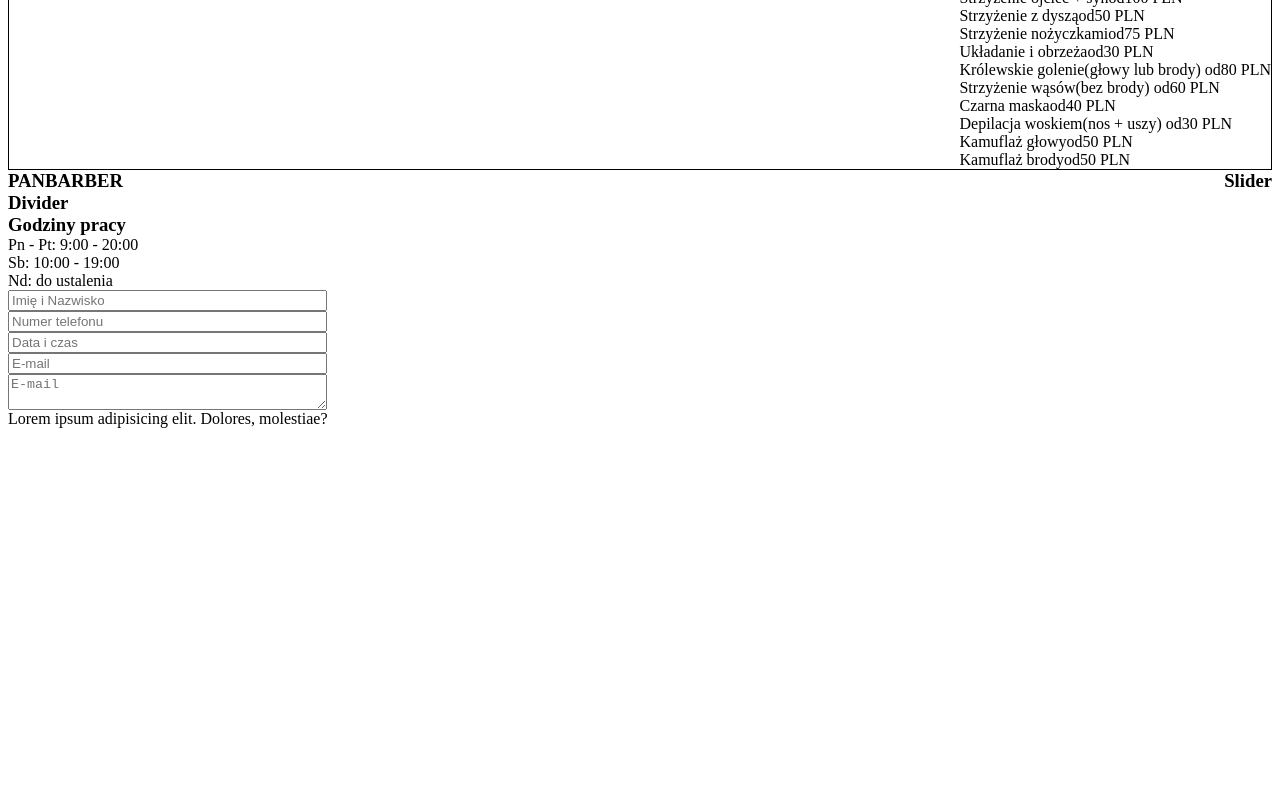
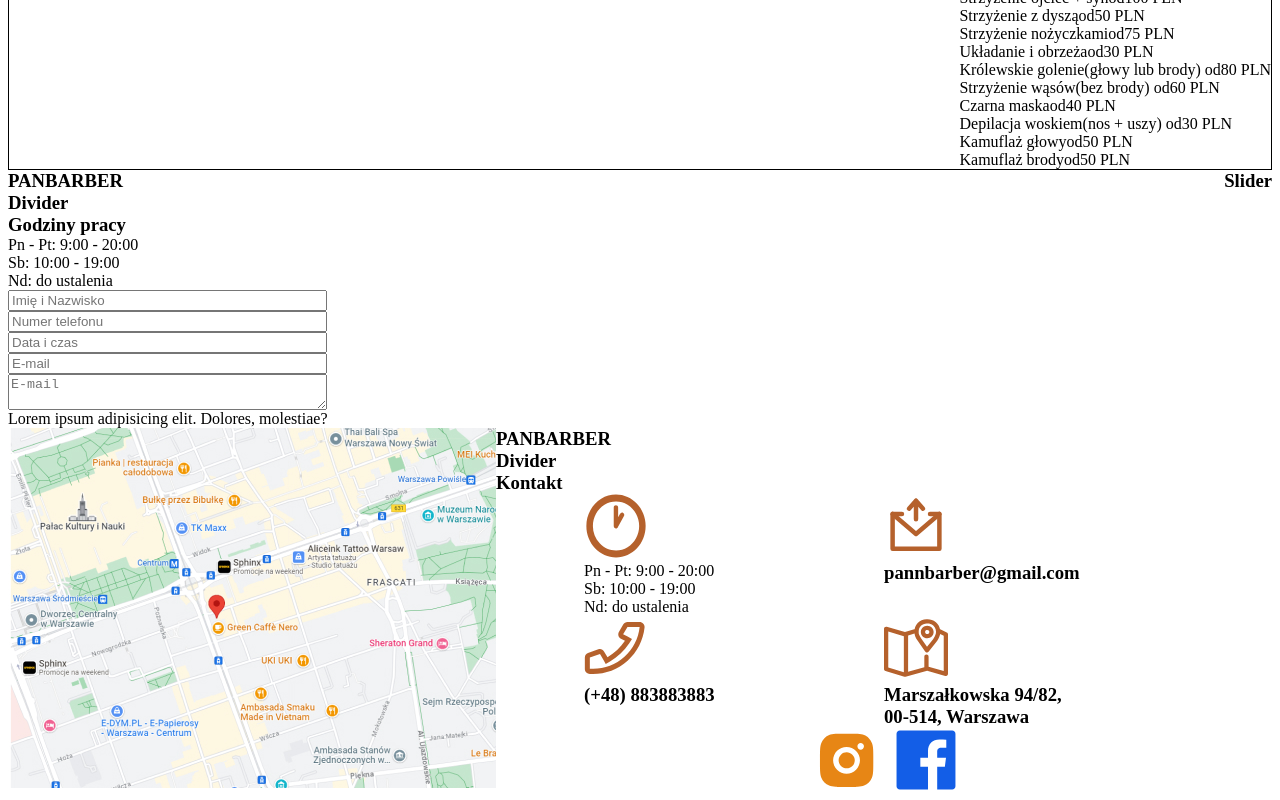
Before and after one commit to theCapnCoder/Panbarber, a React (Create React App) app: page / in a window 1280 px wide. Shown: the part 712-1512 px from the top of the page. Before the commit the page ends 1148 px from the top, so only its background shows below. Built offline with nearby package versions, Linux system fonts and the light colour scheme.

Commit message:
feat: Footer template

```diff
--- a/src/App.tsx
+++ b/src/App.tsx
@@ -1,5 +1,6 @@
 import { AboutUs } from "./componetns/AbouUs/AboutUs";
 import { Contact } from "./componetns/Contact/Contact";
+import { Footer } from "./componetns/Footer/Footer";
 import { Header } from "./componetns/Header/Header";
 import { Main } from "./componetns/Main/Main";
 import { MainSlider } from "./componetns/MainSlider/MainSlider";
@@ -16,6 +17,7 @@ function App() {
       <MainSlider />
       <Service />
       <Contact />
+      <Footer />
     </div>
   );
 }
--- /dev/null
+++ b/src/componetns/Footer/Footer.tsx
@@ -0,0 +1,52 @@
+import Icon, { IconName } from "../../assets/svg/images";
+import map from "../../assets/img/map.jpg";
+
+import styles from "./style.module.scss";
+
+export const Footer = () => {
+  return (
+    <footer className={styles.footer}>
+      <div className={styles.map}>
+        <img src={map} alt="map" />
+      </div>
+
+      <div className={styles.contact}>
+        <h3>PANBARBER</h3>
+        <h3>Divider</h3>
+        <h3>Kontakt</h3>
+
+        <div className={styles.info}>
+          <div>
+            <Icon name="clock" className={styles.icon} />
+            <div className={styles.opening}>
+              <p>Pn - Pt: 9:00 - 20:00</p>
+              <p>Sb: 10:00 - 19:00</p>
+              <p>Nd: do ustalenia</p>
+            </div>
+          </div>
+
+          <div>
+            <Icon name="email" className={styles.icon} />
+            <h3 className={styles.text}>pannbarber@gmail.com</h3>
+          </div>
+
+          <div>
+            <Icon name="phone" className={styles.icon} />
+            <h3 className={styles.text}>(+48) 883883883</h3>
+          </div>
+
+          <div>
+            <Icon name="map" className={styles.icon} />
+            <h3 className={styles.text}>Marszałkowska 94/82,</h3>
+            <h3 className={styles.text}>00-514, Warszawa</h3>
+          </div>
+        </div>
+
+        <div className={styles.social}>
+          <Icon name="instagram" className={styles.icon} />
+          <Icon name="facebook" className={styles.icon} />
+        </div>
+      </div>
+    </footer>
+  );
+};
--- /dev/null
+++ b/src/componetns/Footer/style.module.scss
@@ -0,0 +1,24 @@
+.footer {
+  display: flex;
+
+  .info {
+    display: flex;
+    justify-content: center;
+    flex-wrap: wrap;
+
+    & > * {
+      width: 300px;
+    }
+  }
+
+  .social {
+    display: flex;
+    justify-content: center;
+    gap: 20px;
+  }
+
+  .icon {
+    width: 64px;
+    height: 64px;
+  }
+}
```
